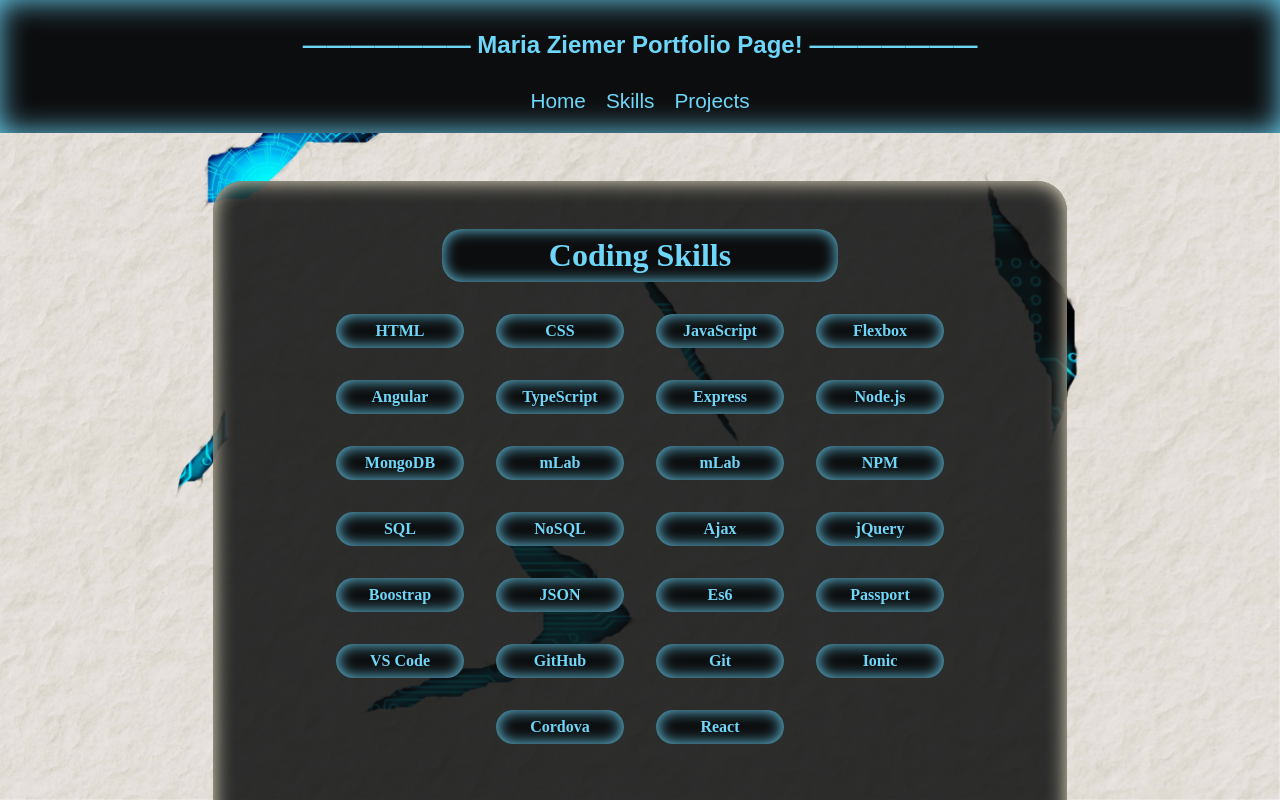
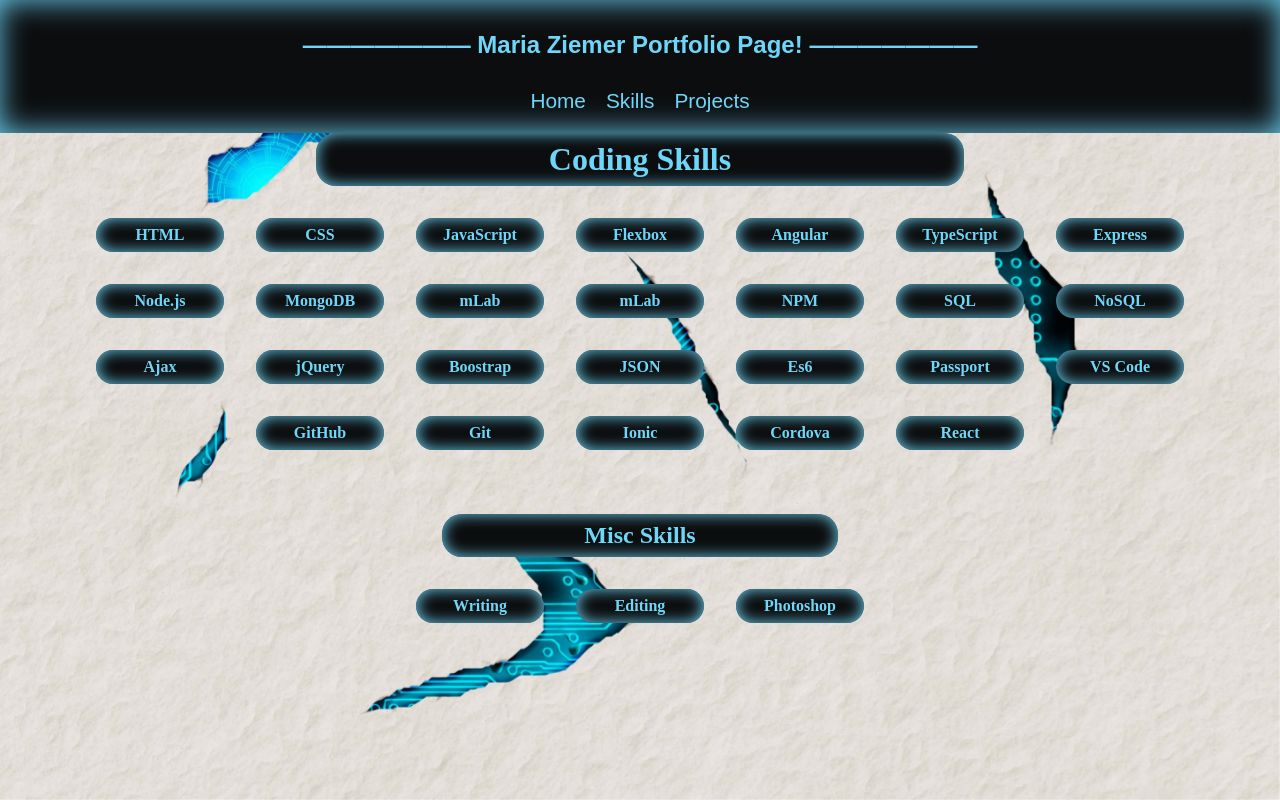
Before and after one commit to Kyrune/Portfolio-Project, an Angular app: page /skills in a window 1280 px wide. Shown: the top 800 px of the page. Built offline with nearby package versions, Linux system fonts and the light colour scheme.

Commit message:
Edit comments/classes

```diff
--- a/src/app/skills/skills.component.html
+++ b/src/app/skills/skills.component.html
@@ -1,8 +1,9 @@
+<!-- Skills container -->
 <div class="container">
-  <div class="background-container">
+  <div class="background">
     <h1>Coding Skills</h1>
     <div class="skills-container">
-      <!-- List of skill names -->
+      <!-- List of skills -->
       <h4 *ngFor="let skill of skills">{{ skill.name }}</h4>
     </div>
     <!-- List of misc skills -->
```
